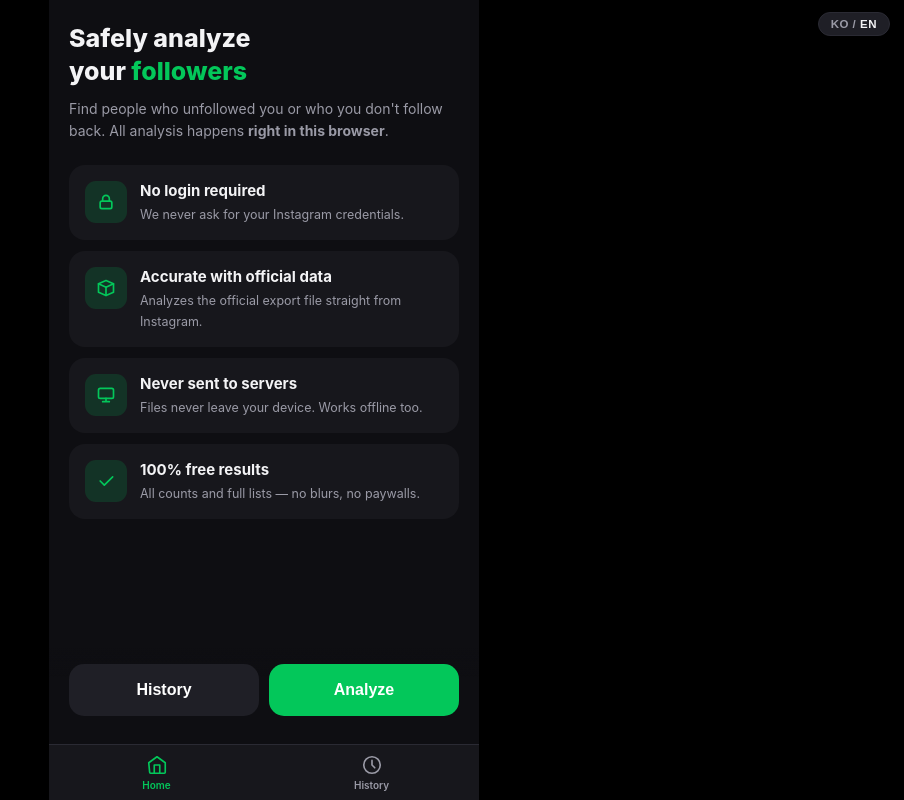
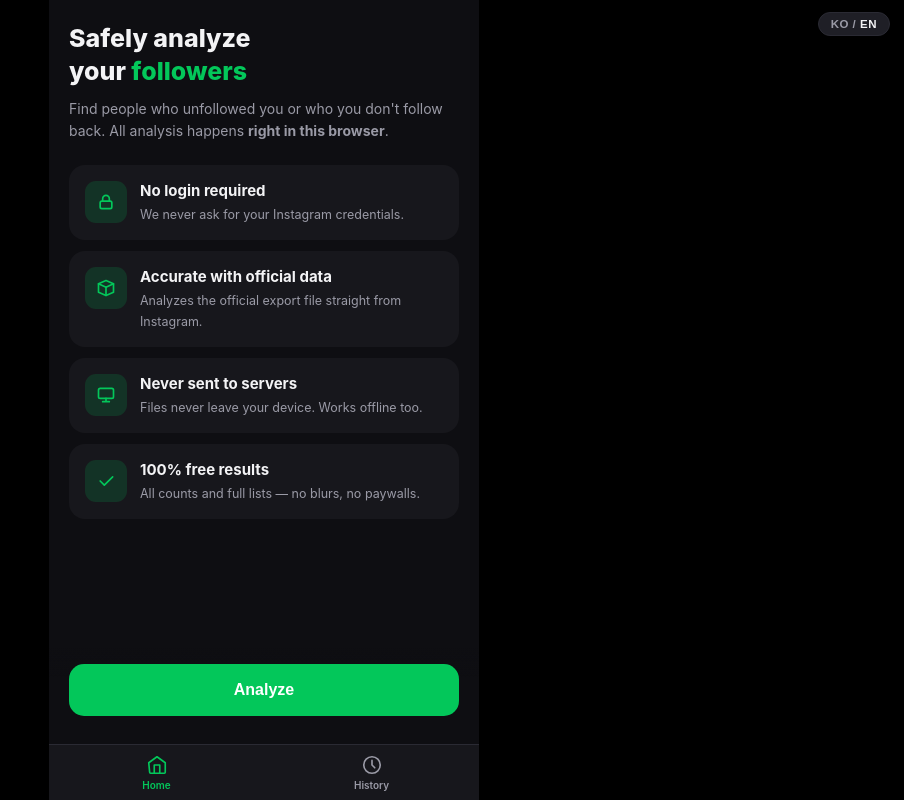
Before and after one commit to prontfor85/unfollow-finder, a plain HTML site: page index.html in a window 1280 px wide. Shown: the whole page, without its empty margins (376-1280 px from the left). Drawn offline with Linux system fonts and the light colour scheme.

Commit message:
Update index.html

```diff
--- a/index.html
+++ b/index.html
@@ -789,7 +789,6 @@ function renderButton(name){
   const mk = (label, fn, ghost) => { const b=document.createElement('button'); b.textContent=label; if(ghost)b.className='ghost'; b.onclick=fn; return b; };
   if(name==='analyze' || name==='history'){ $('#bottom').classList.add('hidden'); return; }
   if(name==='onboard'){
-    row.appendChild(mk(T[window.lang].btn_history, openHistory, true));
     row.appendChild(mk(T[window.lang].btn_analyze, ()=> go(getHistory().length>0?'upload':'guide')));
   }
   else if(name==='guide'){ row.appendChild(mk(T[window.lang].btn_go_upload, ()=>go('upload'))); }
```
